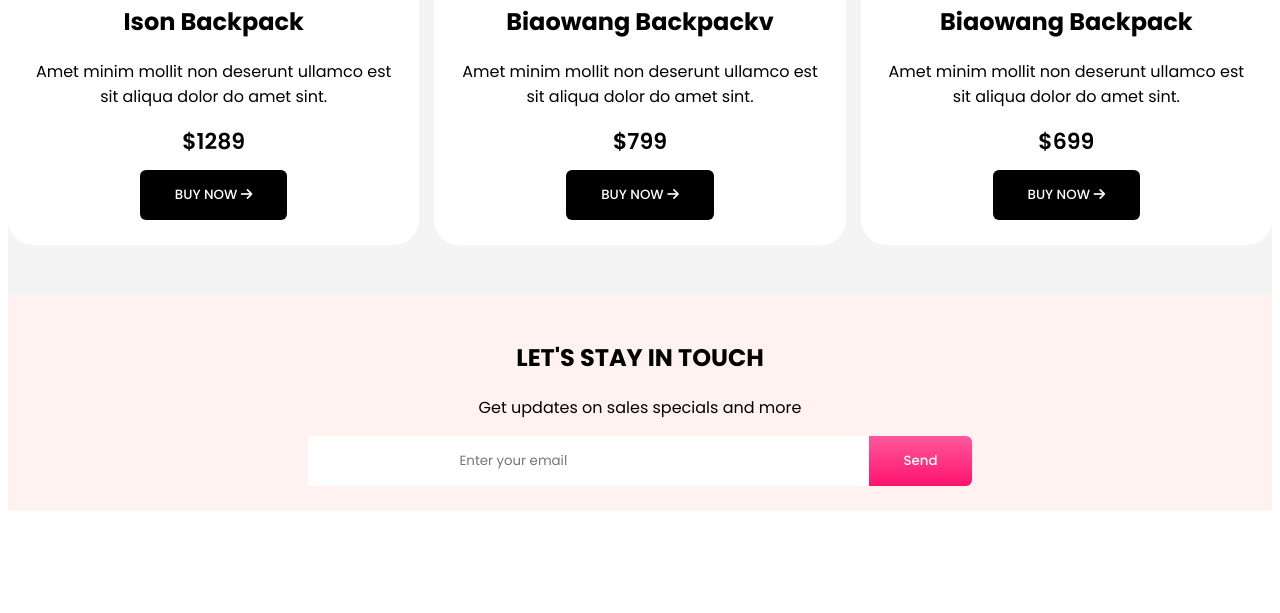
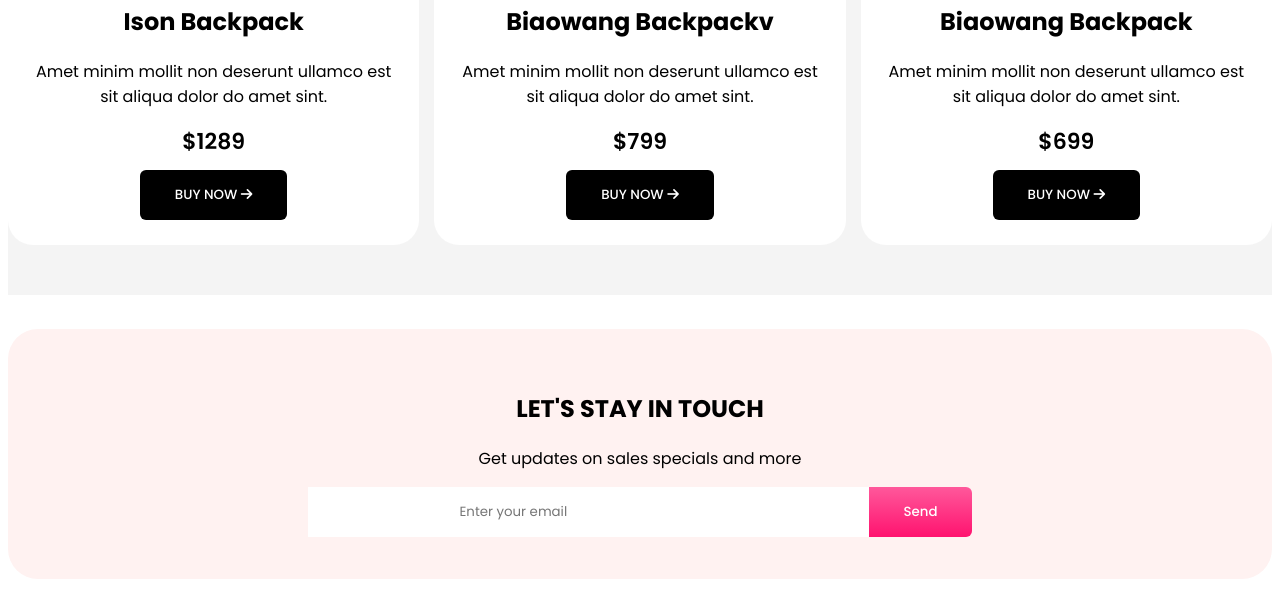
Before and after one commit to arafat3029/Panda-2, a plain HTML site: page index.html in a window 1280 px wide. Shown: the part 2021-2634 px from the top of the page. Before the commit the page ends 2540 px from the top, so only its background shows below. Drawn offline with Linux system fonts and the light colour scheme.

Commit message:
coplit my websaite

```diff
--- a/style.css
+++ b/style.css
@@ -196,7 +196,9 @@ nav {
 .contact-us-parent {
     background: rgb(255, 242, 241);
     text-align: center;
-    padding: 25px 15px;
+    padding: 42px 43px;
+    margin: 34px auto;
+    border-radius: 30px;
 }
 .contact-input-btn-parent input {
     border: none;
```
